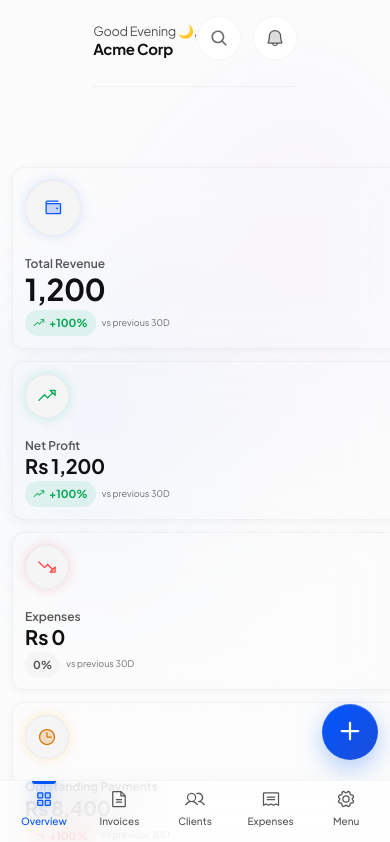
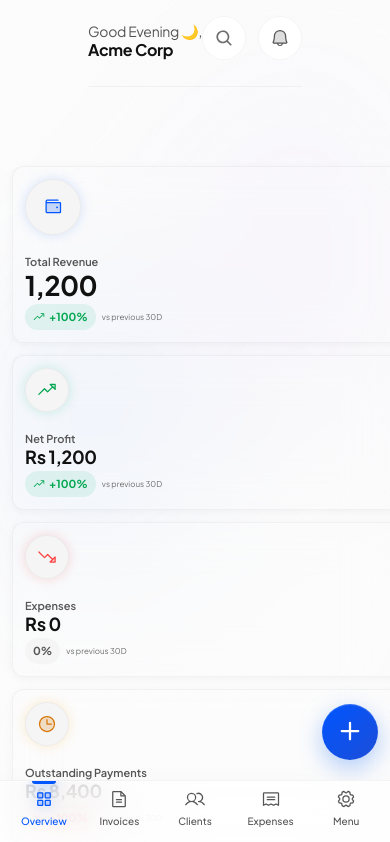
Before and after one commit to aka-ibaad/billing-app, a Next.js app: page / in a window 390 px wide. Shown: the top 842 px of the page. Built offline with nearby package versions, Linux system fonts and the light colour scheme.

Commit message:
fix: Hard override all text variables to be much smaller on mobile

```diff
--- a/src/app/globals.css
+++ b/src/app/globals.css
@@ -414,11 +414,20 @@
 @media (max-width: 768px) {
   :root {
     /* Aggressively scale down typography for dense mobile UI */
-    --text-section: 12px;
-    --text-heading: 16px;
-    --text-number: 20px;
-    --text-label: 10px;
-    --text-desc: 9px;
+    --text-xs: 9px;
+    --text-sm: 10px;
+    --text-base: 12px;
+    --text-lg: 14px;
+    --text-xl: 16px;
+    --text-2xl: 18px;
+    --text-3xl: 20px;
+    --text-4xl: 24px;
+
+    --text-section: 11px;
+    --text-heading: 14px;
+    --text-number: 18px;
+    --text-label: 9px;
+    --text-desc: 8px;
 
     /* Aggressively scale down spacing */
     --space-1: 4px;
```
